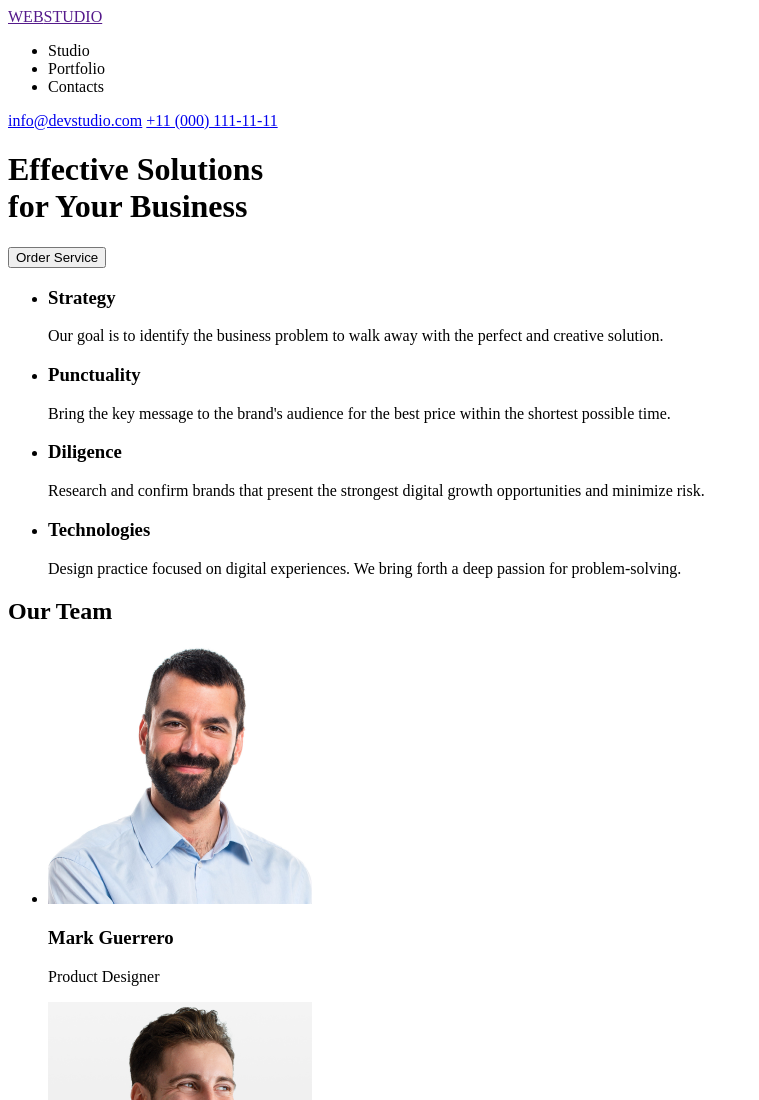
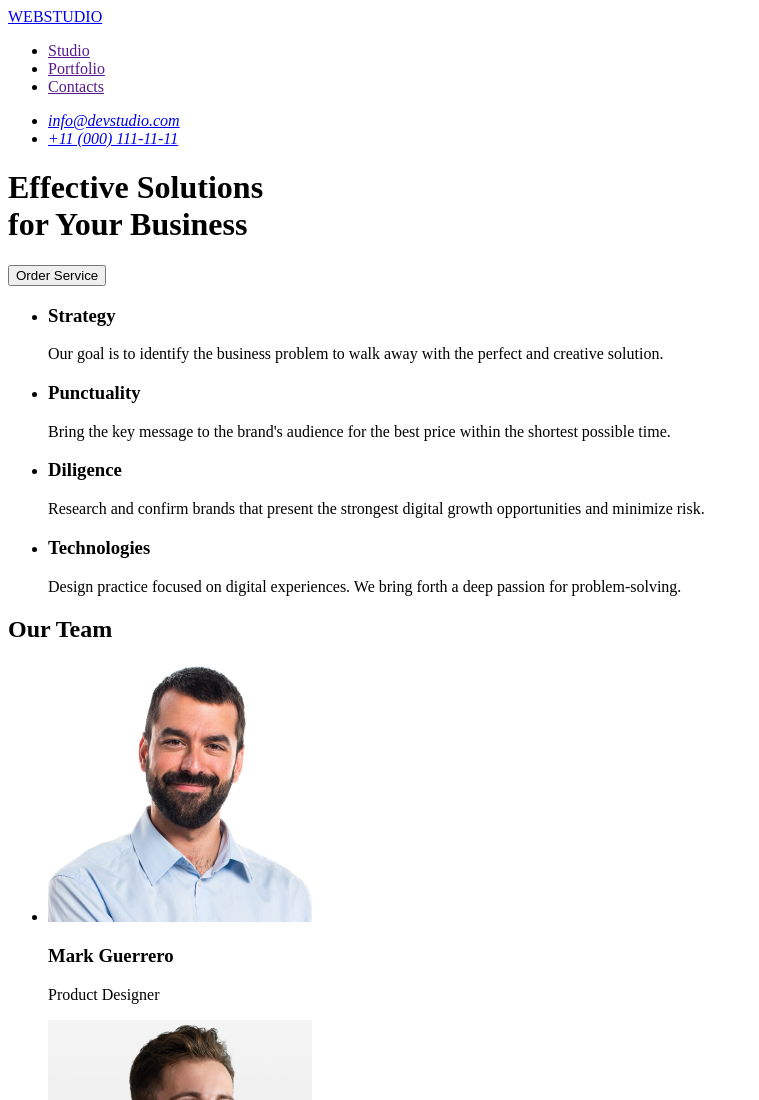
Before and after one commit to ArturIvanyta/goit-markup-hw-01, a plain HTML site: page index.html in a window 1280 px wide. Shown: the top 1100 px of the page, without its empty margins (0-759 px from the left). Drawn offline with Linux system fonts and the light colour scheme.

Commit message:
change code

```diff
--- a/index.html
+++ b/index.html
@@ -14,20 +14,20 @@
   </head>
   <body>
     <header>
-      <div>
-        <a href=""><span>WEB</span>STUDIO</a>
-        <nav>
-          <ul>
-            <li>Studio</li>
-            <li>Portfolio</li>
-            <li>Contacts</li>
-          </ul>
-        </nav>
-        <div>
-          <a href="meilto:info@devstudio.com">info@devstudio.com</a>
-          <a href="tel:+110001111111">+11 (000) 111-11-11</a>
-        </div>
-      </div>
+      <nav>
+        <a href="./index.html">WEBSTUDIO</a>
+        <ul>
+          <li><a href="">Studio</a></li>
+          <li><a href="">Portfolio</a></li>
+          <li><a href="">Contacts</a></li>
+        </ul>
+      </nav>
+      <address>
+        <ul>
+          <li><a href="meilto:info@devstudio.com">info@devstudio.com</a></li>
+          <li><a href="tel:+110001111111">+11 (000) 111-11-11</a></li>
+        </ul>
+      </address>
     </header>
     <main>
       <div>
```
